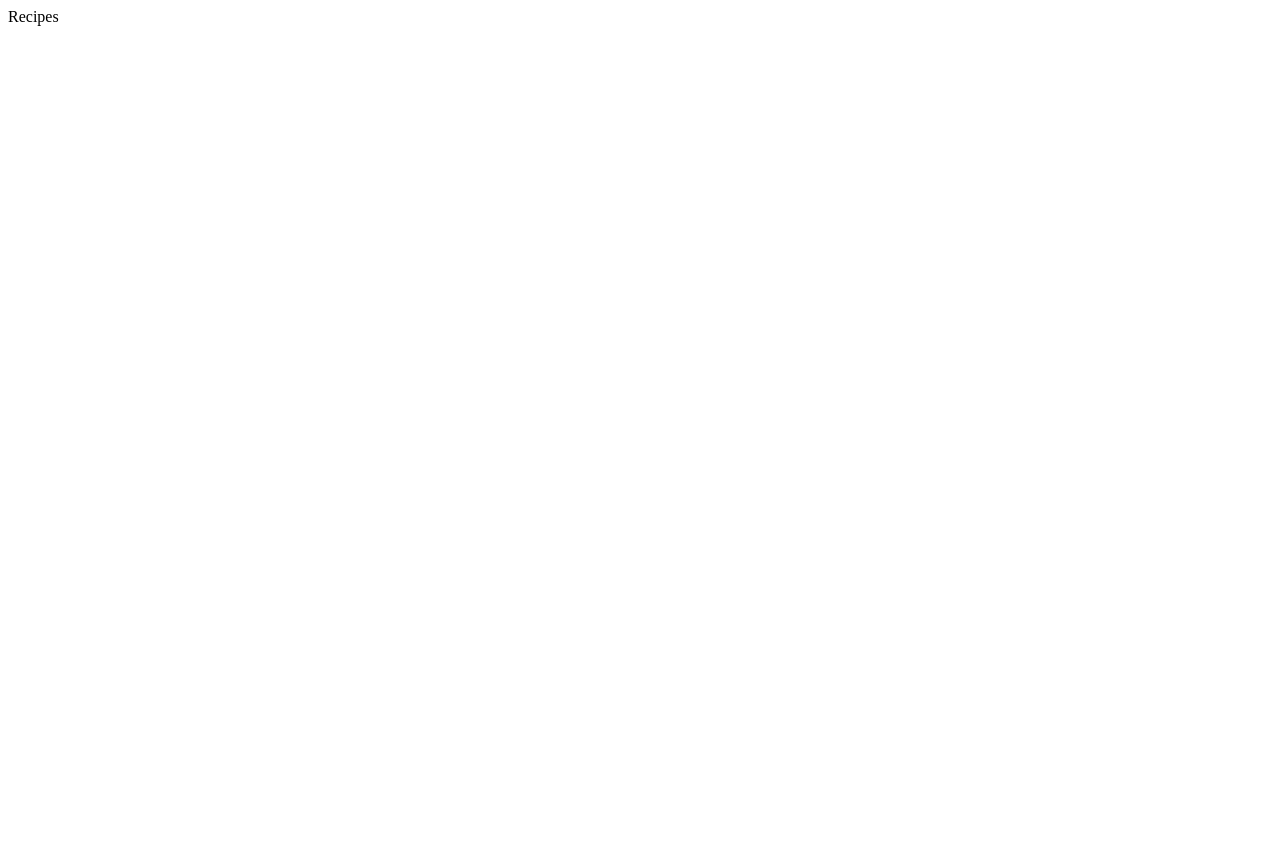
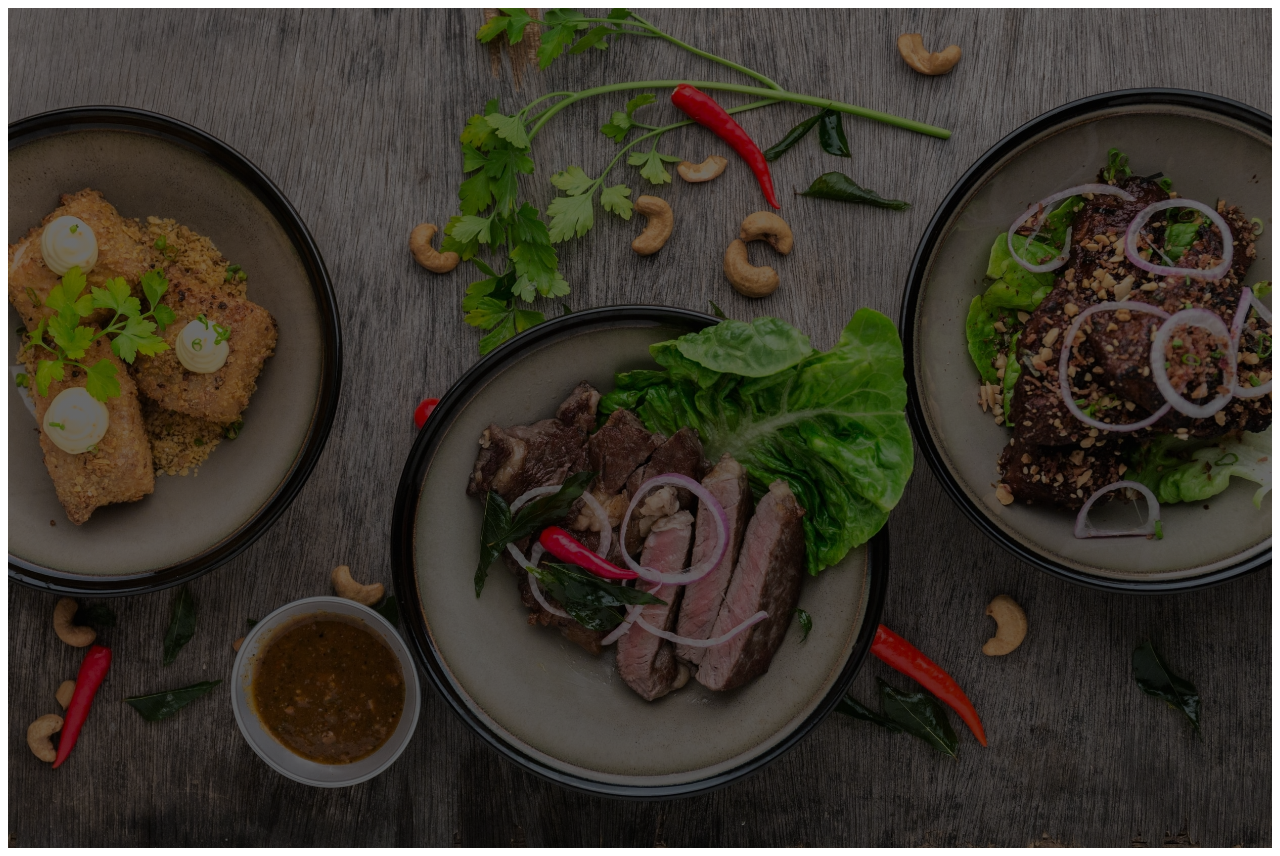
Before and after one commit to surajkarki66/react-recipies-app, a React (Create React App) app: page / in a window 1280 px wide. Before the commit the page ends 800 px from the top, so only its background shows below. Built offline with nearby package versions, Linux system fonts and the light colour scheme.

Commit message:
Started sass in App.tsx

```diff
--- a/package.json
+++ b/package.json
@@ -13,7 +13,7 @@
 		"axios": "^0.21.0",
 		"bootstrap": "^4.5.3",
 		"gh-pages": "^3.1.0",
-    "node-sass": "^5.0.0",
+		"node-sass": "^4.0.0",
 		"react": "^17.0.1",
 		"react-dom": "^17.0.1",
 		"react-redux": "^7.2.2",
--- a/src/App.scss
+++ b/src/App.scss
@@ -1,38 +1,19 @@
-.App {
-  text-align: center;
+@import "./assets/scss/theme";
+
+body {
+	color: $gray-800;
 }
 
-.App-logo {
-  height: 40vmin;
-  pointer-events: none;
+.bg-app {
+	background-image: linear-gradient(rgba(0, 0, 0, 0.5), rgba(0, 0, 0, 0.6)),
+		url("./assets/img/bg.jpg");
+	background-size: cover;
+	z-index: -2;
+	padding: 20px;
+	height: 100vh;
+
+	@include media-breakpoint-down(md) {
+		height: 100%;
+		background-size: contain;
+	}
 }
-
-@media (prefers-reduced-motion: no-preference) {
-  .App-logo {
-    animation: App-logo-spin infinite 20s linear;
-  }
-}
-
-.App-header {
-  background-color: #282c34;
-  min-height: 100vh;
-  display: flex;
-  flex-direction: column;
-  align-items: center;
-  justify-content: center;
-  font-size: calc(10px + 2vmin);
-  color: white;
-}
-
-.App-link {
-  color: #61dafb;
-}
-
-@keyframes App-logo-spin {
-  from {
-    transform: rotate(0deg);
-  }
-  to {
-    transform: rotate(360deg);
-  }
-}
--- a/src/App.tsx
+++ b/src/App.tsx
@@ -1,7 +1,13 @@
 import React from "react";
 
+import "./App.scss";
+
 function App() {
-  return <div> Recipes </div>;
+  return (
+    <React.Fragment>
+      <div className="bg-app w-100"></div>
+    </React.Fragment>
+  );
 }
 
 export default App;
--- /dev/null
+++ b/src/assets/scss/_theme.scss
@@ -0,0 +1,3 @@
+@import "~bootstrap/scss/functions";
+@import "~bootstrap/scss/mixins";
+@import "~bootstrap/scss/variables";
```
Also changed, not shown: src/assets/img/bg.jpg (added), 1 other file (tests, documents, lock files or other folders). Lines whose indentation alone changed are shown as unchanged.
